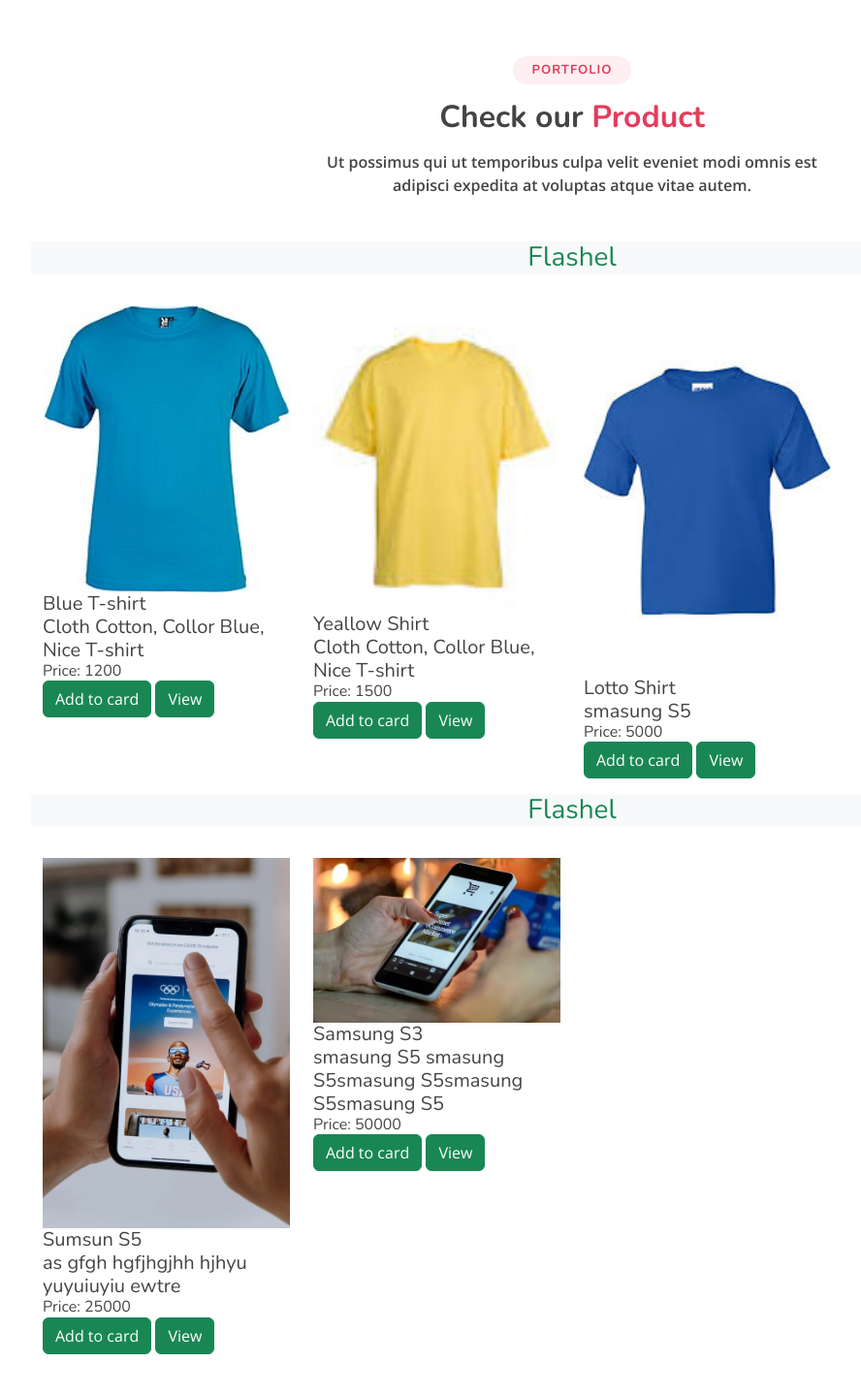
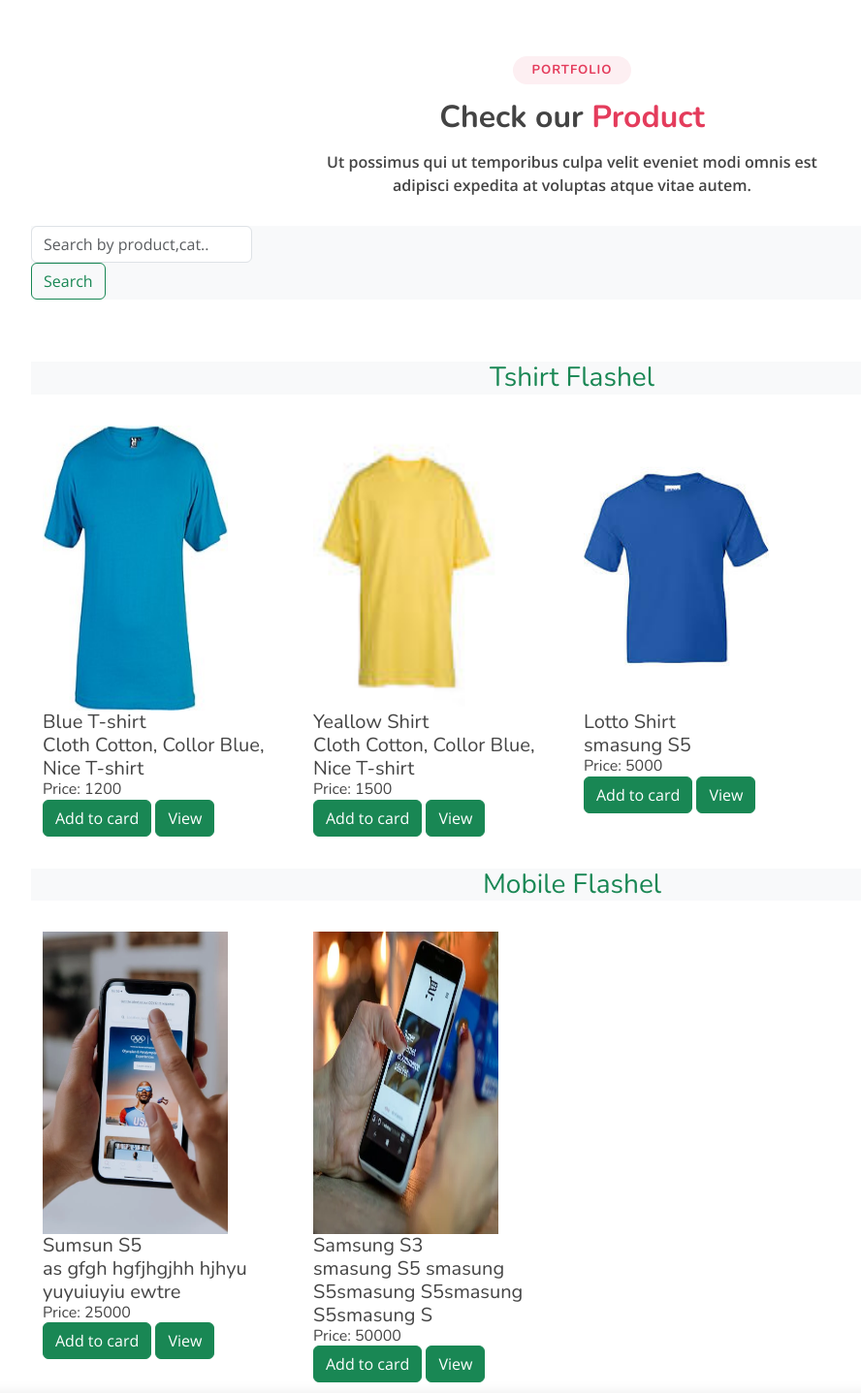
Before and after one commit to Lukmanbinharun/E-commerce, a Django app: page / in a window 1280 px wide. Shown: the part 802-2240 px from the top of the page at 97% size, without its empty margins (50-938 px from the left). Run offline with Django 4.2, Linux system fonts and the light colour scheme; a user stored in the database is signed in; data comes from the database, SQL or seed files in the repository; both versions use the stored data as it was after the commit; some libraries are stand-ins or nearby versions.

Commit message:
searching added

```diff
--- a/firstapp/urls.py
+++ b/firstapp/urls.py
@@ -5,4 +5,5 @@ urlpatterns = [
     path("", views.home, name= 'home'),
     path("contac/", views.contac, name= 'contact'),
     path("about/", views.about, name= 'about'),
+    path("search/", views.search, name= 'search'),
 ]
--- a/firstapp/views.py
+++ b/firstapp/views.py
@@ -18,6 +18,29 @@ def home(request):
         return render(request,'index.html',parms)
     return redirect('login')
 
+def is_match(item,query):
+    if query in item.product_name or query in item.catagory or query in item.dese:
+        return True
+    return False
+
+def search(request):
+    query = request.GET.get('Search')
+    if request.user.is_authenticated:
+        allproduct = []
+        catproducts = Product.objects.values('catagory', 'id')
+        # cats = [ item['catagory'] for item in catproducts ]
+        cats = {item['catagory'] for item in  catproducts}
+        for cat in cats:
+            prodtamp = Product.objects.filter(catagory = cat)
+            prod = [item for item in prodtamp if is_match(item, query)]
+            n = len(prod)
+            nSlider = n // 4 + ceil((n/4) - (n // 4))
+            allproduct.append([prod ,(1,nSlider), nSlider])
+        parms = {'allproduct' : allproduct}
+        return render(request,'index.html',parms)
+    return redirect('login')
+
+
 def contac(request):
     if request.user.is_authenticated:
         if request.method == 'POST':
--- a/templates/base.html
+++ b/templates/base.html
@@ -45,6 +45,7 @@
     {% if user.is_authenticated %}
 
       <h1 class="logo"><a href="/">Tempo</a></h1>
+
 
       <nav id="navbar" class="navbar">
         <ul>
--- a/templates/index.html
+++ b/templates/index.html
@@ -22,10 +22,20 @@
       <h2>Portfolio</h2>
       <h3>Check our <span>Product</span></h3>
       <p>Ut possimus qui ut temporibus culpa velit eveniet modi omnis est adipisci expedita at voluptas atque vitae autem.</p>
+
+
+
     </div>
+    <nav class="navbar navbar-light bg-light">
+    <form class="form-inline" action="/search" method = "GET">
+      <input class="form-control mr-sm-2" type="search" placeholder="Search by product,cat.." aria-label="Search" name = "Search">
+      <button class="btn btn-outline-success my-2 my-sm-0" type="submit">Search</button>
+    </form>
+    </nav>
 
     {% for product, range, nSlider in allproduct  %}
-    <h3 class=" my-3 text-center  text-success bg-light"> Flashel</h3>
+    <br><br>
+    <h3 class=" my-3 text-center  text-success bg-light"> {{product.0.catagory}} Flashel</h3>
 
     <div class=" container">
       <div class="row">
@@ -33,12 +43,12 @@
         {% for i in product  %}
         <div class=" mt-3 col-md-3">
 
-          <img src="/media/{{i.image}}" class=" card-img-top" alt=" Not found">
+          <img src="/media/{{i.image}}" class=" card-img-top h-75 w-75" alt=" Not found">
           <div class="card-body">
             <h5 class=" card-title" id=" namepr{{i.id}}">
               {{i.product_name}}
 
-              <p class=" card-text"> {{i.dese}} </p>
+              <p class=" card-text"> {{i.dese|slice:"0:50"}} </p>
               <h6 class=" card-title"> Price: {{i.prise}} </h6>
               <span class="  divpr" id=" divpr{{i.id}}">
                 <button id=" pr{{i.id}}" class=" btn btn-success"> Add to card</button>
@@ -50,7 +60,7 @@
             </h5>
           </div>
         </div>
-
+          <br>
         {% endfor %}
       </div>
     </div>
```
Also changed, not shown: db.sqlite3.
